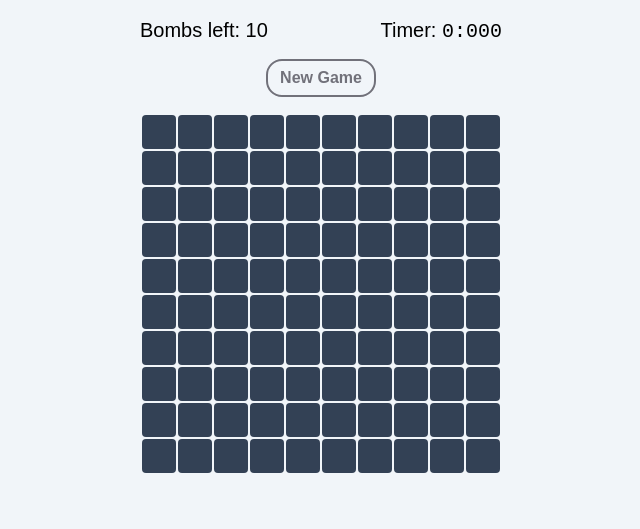
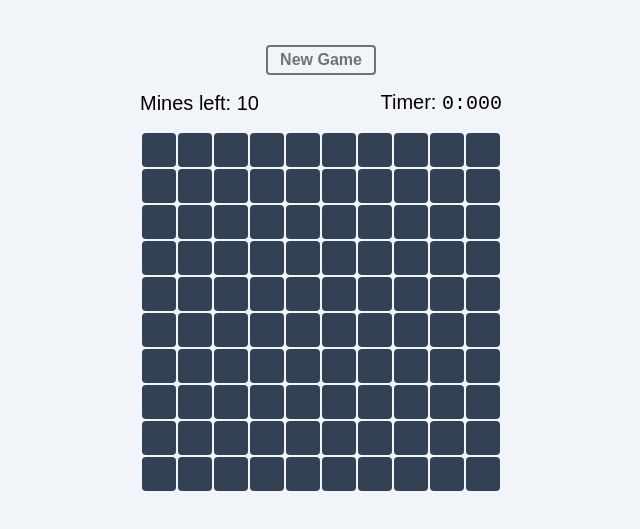
Before and after one commit to try-again-later/Mines, a plain HTML site: page src/index.html in a window 1280 px wide. Both pictures are taken after a click on the button "New Game". Shown: the part 61-590 px from the top of the page, without its empty margins (319-959 px from the left). Drawn offline with Linux system fonts and the light colour scheme.

Commit message:
Clean up CSS class names

```diff
--- a/src/index.html
+++ b/src/index.html
@@ -11,12 +11,15 @@
         <h1>Mines</h1>
         <div class="container">
             <div class="game-container">
+                <button class="new-game-button" id="reset-button">New game</button>
                 <div class="game-state-container">
-                    <div class="game-bombs-left">Bombs left: <span id="mines-left"></span></div>
-                    <div class="game-timer">Timer: <span id="timer">0:000</span></div>
+                    <div>Mines left: <span id="mines-left"></span></div>
+                    <div class="game-timer">
+                        Timer:
+                        <span class="game-timer-display" id="game-timer">0:000</span>
+                    </div>
                 </div>
-                <button class="new-game-button" id="reset-button">New game</button>
-                <div id="game-field-root"></div>
+                <div id="game-field-container"></div>
             </div>
         <div>
         <script src="main.js"></script>
--- a/src/main.js
+++ b/src/main.js
@@ -107,6 +107,8 @@ class GameField {
 
         this.onCellClick = () => {};
 
+        const activeCells = [];
+
         let leftMouseButtonDown = false;
         let rightMouseButtonDown = false;
         this.element.addEventListener('mousedown', (event) => {
@@ -125,6 +127,7 @@ class GameField {
                     for (const neighborCell of this.getNeighbors(cell)) {
                         if (!neighborCell.isOpened && neighborCell.mark == null) {
                             neighborCell.element.classList.add('active');
+                            activeCells.push(neighborCell);
                         }
                     }
                 }
@@ -144,14 +147,16 @@ class GameField {
                 mouseButton = MOUSE_BUTTON_RIGHT;
             }
 
+            while (activeCells.length > 0) {
+                const cell = activeCells.pop();
+                cell.element.classList.remove('active');
+            }
+
             if (mouseButton !== null) {
                 if (event.target.classList.contains('cell')) {
                     const x = Number.parseInt(event.target.dataset.x);
                     const y = Number.parseInt(event.target.dataset.y);
                     const cell = this.getCell(x, y);
-                    for (const neighborCell of this.getNeighbors(cell)) {
-                        neighborCell.element.classList.remove('active');
-                    }
                     this.onCellClick(cell, mouseButton);
                 }
             }
@@ -281,9 +286,13 @@ class GameField {
     }
 }
 
+function renderTime(millis) {
+}
+
 class Timer {
     constructor(element) {
         this.element = element;
+        this.stopped = Promise.resolve();
     }
 
     start() {
@@ -292,6 +301,7 @@ class Timer {
         this.currentTime = null;
         this.shouldStop = false;
 
+        this.stopped = new Promise((resolve) => {
             const callback = (currentTime) => {
                 if (this.startTime === null) {
                     this.startTime = currentTime;
@@ -309,13 +319,27 @@ class Timer {
 
                 if (!this.shouldStop) {
                     requestAnimationFrame(callback);
+                } else {
+                    resolve();
                 }
             };
+
             requestAnimationFrame(callback);
+        })
     }
 
     stop() {
         this.shouldStop = true;
+    }
+
+    reset() {
+        this.stop();
+        this.stopped.then(() => {
+            this.startTime = null;
+            this.lastFrameTime = null;
+            this.currentTime = null;
+            this.element.textContent = '0:000';
+        })
     }
 }
 
@@ -334,13 +358,13 @@ class Game {
         this.minesLeftElement = document.getElementById('mines-left');
         this.setMinesLeft(this.mineCount);
 
-        const timerElement = document.getElementById('timer');
+        const timerElement = document.getElementById('game-timer');
         this.timer = new Timer(timerElement);
 
         this.gameField = new GameField(this.width, this.height, this);
         this.gameField.fillWithMines(this.mineCount);
 
-        const gameFieldRootElement = document.getElementById('game-field-root');
+        const gameFieldRootElement = document.getElementById('game-field-container');
         gameFieldRootElement.appendChild(this.gameField.element);
 
         this.gameField.onCellClick = (cell, mouseButton) => {
@@ -434,8 +458,7 @@ class Game {
         this.gameField.reset();
         this.gameField.fillWithMines(this.mineCount);
 
-        this.timer.stop();
-        this.timer.element.textContent = '0:000';
+        this.timer.reset();
 
         this.state = GAME_STATE_START;
         this.setMinesLeft(this.mineCount);
--- a/src/style.css
+++ b/src/style.css
@@ -1,36 +1,42 @@
 body {
+    font-family: sans-serif;
     background-color: #f1f5f9;
-    font-family: sans-serif;
 }
 
 h1 {
     text-align: center;
+    margin-bottom: 3rem;
     color: #0f172a;
 }
 
 button {
     font-size: 1rem;
-    padding: 0.5rem 0.75rem;
     text-transform: capitalize;
-    border: 0.15rem solid #71717a;
-    border-radius: 1rem;
+    font-weight: 700;
+
+    padding: 0.25rem 0.75rem;
+    border-radius: 0.25rem;
+    border: 2px solid #71717a;
+
+    color: #71717a;
     background-color: transparent;
-    font-weight: 700;
-    color: #71717a;
+
     cursor: pointer;
     transition:
         background-color 75ms,
-        color 75ms;
+        color 75ms,
+        transform 40ms;
 }
 
 button:hover {
+    color: white;
     background-color: #71717a;
-    color: white;
 }
 
 button:active {
+    background-color: #52525b;
     border-color: #52525b;
-    background-color: #52525b;
+    transform: scale(0.95);
 }
 
 .container {
@@ -45,44 +51,41 @@ button:active {
 }
 
 .game-state-container {
+    font-size: 1.25rem;
+
     display: flex;
     flex-direction: row;
     justify-content: space-between;
     align-items: center;
-    font-size: 1.25rem;
 }
 
 .new-game-button {
     align-self: center;
 }
 
-.game-state-container > * {
-    flex: 1;
-}
-
-.game-timer {
-    text-align: right;
-}
-
-#timer {
+.game-timer-display {
     font-family: monospace;
+    min-width: 4ch;
+    display: inline-block;
 }
 
 .cell {
+    font-size: 1.5rem;
+    font-weight: 700;
+    text-align: center;
+
     min-width: 2rem;
     max-width: 2rem;
     height: 2rem;
     border-radius: 0.25rem;
+
+    color: white;
+    background-color: #334155;
+
     cursor: pointer;
-    text-align: center;
-    font-size: 1.5rem;
-    font-weight: 700;
     transition:
         transform 100ms,
         background-color 75ms;
-
-    background-color: #334155;
-    color: white;
 }
 
 .cell:hover {
@@ -94,10 +97,10 @@ button:active {
 }
 
 .cell.opened {
+    color: #334155;
+    background-color: #cbd5e1;
+
     cursor: default;
-
-    background-color: #cbd5e1;
-    color: #334155;
 }
 
 .cell.opened.neighbor-mines-1 {
```
Lines whose indentation alone changed are shown as unchanged.
